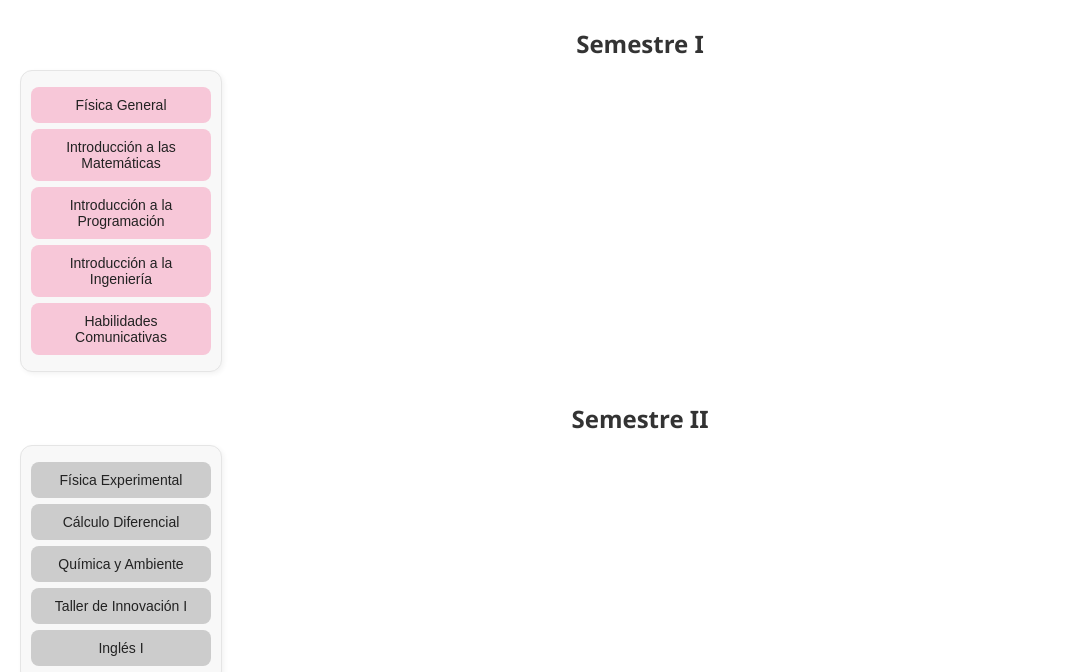
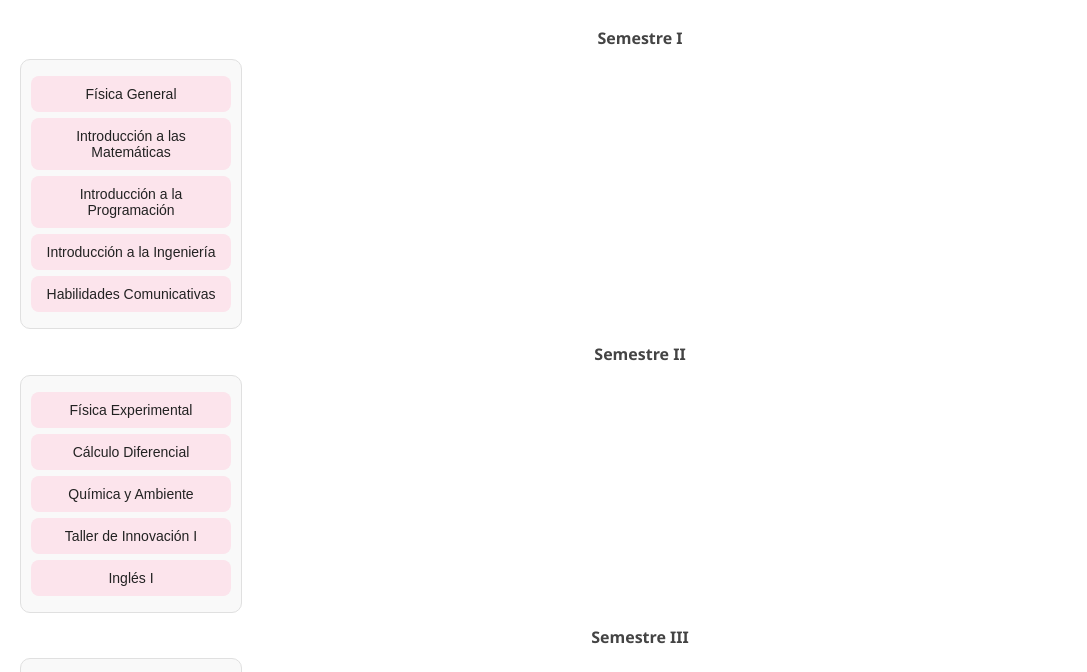
Before and after one commit to carlagdvalle/malla-civil-industrial-carla, a plain HTML site: page index.html in a window 1280 px wide. Shown: the part 87-759 px from the top of the page, without its empty margins (0-1087 px from the left). Drawn offline with Linux system fonts and the light colour scheme.

Commit message:
Update estilos.css

```diff
--- a/estilos.css
+++ b/estilos.css
@@ -1,7 +1,8 @@
+
 
 body {
     font-family: 'Segoe UI', sans-serif;
-    background-color: #fff;
+    background-color: #ffffff;
     color: #333;
     margin: 0;
     padding: 20px;
@@ -13,30 +14,35 @@ h1 {
     margin-bottom: 30px;
 }
 
-h2 {
-    color: #333;
-    margin: 30px 0 10px 0;
-}
-
 .container {
     display: flex;
+    flex-direction: row;
     justify-content: center;
-    flex-wrap: wrap;
-    gap: 20px;
+    align-items: flex-start;
+    flex-wrap: nowrap;
+    gap: 25px;
+    overflow-x: auto;
+    padding: 10px;
 }
 
 .semestre {
-    background-color: #f8f8f8;
-    border: 1px solid #e5e5e5;
-    border-radius: 12px;
+    background-color: #f9f9f9;
+    border: 1px solid #e0e0e0;
+    border-radius: 10px;
     padding: 10px;
-    width: 180px;
-    box-shadow: 2px 2px 5px rgba(0,0,0,0.05);
+    width: 200px;
+    min-width: 180px;
+}
+
+h2 {
+    font-size: 16px;
+    color: #444;
+    margin-bottom: 10px;
 }
 
 .ramo {
     display: block;
-    background-color: #f7c7d8;
+    background-color: #fce4ec; /* rosado claro */
     color: #222;
     border: none;
     border-radius: 8px;
@@ -44,17 +50,19 @@ h2 {
     padding: 10px 12px;
     font-size: 14px;
     cursor: pointer;
+    width: 100%;
     transition: all 0.2s ease-in-out;
-    width: 100%;
+    text-decoration: none;
 }
 
 .ramo:hover {
     transform: scale(1.04);
 }
 
-.bloqueado {
-    background-color: #cccccc;
-    cursor: not-allowed;
+.ramo.tachado {
+    background-color: #ec407a; /* rosado mÃ¡s fuerte al aprobar */
+    text-decoration: line-through;
+    color: #eee;
 }
 
 .estrellita {
@@ -65,7 +73,6 @@ h2 {
     top: -8px;
     right: -8px;
 }
-
 @keyframes sparkle {
     0% { transform: scale(1); opacity: 1; }
     100% { transform: scale(2); opacity: 0; }
```
